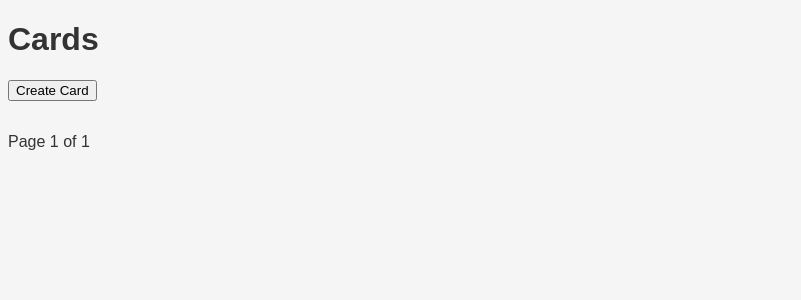
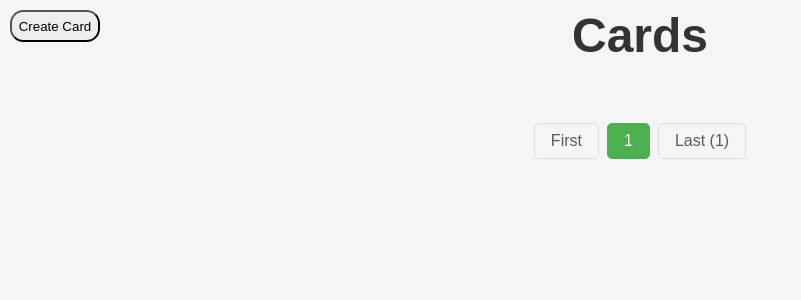
Before and after one commit to Larionov0/TaggedIMGGallery, a Django app: page /cards/ in a window 1280 px wide. Shown: the top 300 px of the page, without its empty margins (0-801 px from the left). Run offline with Django 4.2, Linux system fonts and the light colour scheme; data that the repository does not hold is empty.

Commit message:
Updated UI + Paginator UI + added create from card function

```diff
--- a/Main/static/CSS/styles.css
+++ b/Main/static/CSS/styles.css
@@ -47,3 +47,19 @@ a:focus {
     color: #23527c;
     text-decoration: underline;
 }
+
+h1 {
+    font-size: 3em;
+    margin: 0 0 0.5em;
+    text-align: center;
+}
+
+#create_card_a button {
+    /* margin: 0 0 0.5em; */
+    padding: 0.5em;
+    background-color: #eee;
+    border-radius: 1em;
+    position: absolute;
+    left: 10px;
+    top: 10px;
+}
--- a/Main/templates/card_list.html
+++ b/Main/templates/card_list.html
@@ -3,11 +3,12 @@
 <head>
   <title>Card List</title>
   {% load static %}
+
   <link rel="stylesheet" type="text/css" href="{% static 'CSS/styles.css' %}">
 </head>
 <body>
   <h1>Cards</h1>
-  <a href="/cards/create/"><button>Create Card</button></a>
+  <a href="/cards/create/" id="create_card_a"><button>Create Card</button></a>
   <div class="cards">
     {% for card in cards %}
     <div class="card">
@@ -19,16 +20,113 @@
     {% endfor %}
   </div>
 
-  <div>
-    <span>Page {{ cards.number }} of {{ cards.paginator.num_pages }}</span>
+<style>
+  .pagination {
+    display: flex;
+    justify-content: center;
+    padding: 20px 0;
+  }
 
-    {% if cards.has_previous %}
-      <a href="?page={{ cards.previous_page_number }}">previous</a>
-    {% endif %}
+  .pagination a, .pagination span {
+    color: #5a5a5a;
+    float: left;
+    padding: 8px 16px;
+    text-decoration: none;
+    transition: background-color .3s;
+    margin: 0 4px;
+    border-radius: 5px;
+    border: 1px solid #ddd;
+  }
 
-    {% if cards.has_next %}
-      <a href="?page={{ cards.next_page_number }}">next</a>
-    {% endif %}
+  .pagination a.active {
+    background-color: #4caf50;
+    color: white;
+    border: 1px solid #4caf50;
+  }
+
+  .pagination a:hover:not(.active) {
+    background-color: #ddd;
+  }
+
+  .pagination a:first-child {
+    border-top-left-radius: 5px;
+    border-bottom-left-radius: 5px;
+  }
+
+  .pagination a:last-child {
+    border-top-right-radius: 5px;
+    border-bottom-right-radius: 5px;
+  }
+  </style>
+
+  <style>
+    .pagination {
+      display: flex;
+      justify-content: center;
+      padding: 20px 0;
+    }
+
+    .pagination a, .pagination span {
+      color: #5a5a5a;
+      float: left;
+      padding: 8px 16px;
+      text-decoration: none;
+      transition: background-color .3s;
+      margin: 0 4px;
+      border-radius: 5px;
+      border: 1px solid #ddd;
+    }
+
+    .pagination a.active {
+      background-color: #4caf50;
+      color: white;
+      border: 1px solid #4caf50;
+    }
+
+    .pagination a:hover:not(.active) {
+      background-color: #ddd;
+    }
+
+    .pagination a:first-child {
+      border-top-left-radius: 5px;
+      border-bottom-left-radius: 5px;
+    }
+
+    .pagination a:last-child {
+      border-top-right-radius: 5px;
+      border-bottom-right-radius: 5px;
+    }
+    </style>
+
+    <div class="pagination">
+      <a href="?page=1">First</a>
+
+      {% if cards.has_previous %}
+        <a href="?page={{ cards.previous_page_number }}">Previous</a>
+      {% endif %}
+
+      {% for page_num in page_range %}
+          {% if cards.number == page_num %}
+              <a class="active" href="?page={{ page_num }}">{{ page_num }}</a>
+          {% else %}
+              <a href="?page={{ page_num }}">{{ page_num }}</a>
+          {% endif %}
+      {% endfor %}
+
+      {% if cards.has_next %}
+        <a href="?page={{ cards.next_page_number }}">Next</a>
+      {% endif %}
+
+      <a href="?page={{ cards.paginator.num_pages }}">Last ({{ cards.paginator.num_pages }})</a>
   </div>
 </body>
+<script>
+  // CTRL + N
+  document.addEventListener('keydown', function(event) {
+    if (event.key === 'n') {
+      event.preventDefault();
+      window.location.href = '/cards/create/';
+    }
+  });
+</script>
 </html>
--- a/Main/urls.py
+++ b/Main/urls.py
@@ -9,4 +9,5 @@ urlpatterns = [
     path('cards/save/', save_card, name='save_card'),
     path('cards/create/', create_card, name='create_card'),
     path('cards/<int:card_id>/delete/', delete_card, name='delete_card'),
+    path('cards/<int:card_id>/create/', create_card_from_card, name='create_card_from_card'),
 ]
--- a/Main/views.py
+++ b/Main/views.py
@@ -29,6 +29,17 @@ def create_card(request):
                   {
                       'card': None,
                       'tags': [],
+                      'all_tags': [tag.name for tag in Tag.objects.all()],
+                      'image_parts': []
+                  })
+
+
+def create_card_from_card(request, card_id):
+    card = get_object_or_404(Card, id=card_id)
+    return render(request, 'card_detail.html',
+                  {
+                      'card': None,
+                      'tags': [tag.name for tag in card.tags.all()],
                       'all_tags': [tag.name for tag in Tag.objects.all()],
                       'image_parts': []
                   })
@@ -117,11 +128,11 @@ def save_card(request):
 
 def card_list(request):
     tags = request.GET.get('tags', None)
-    cards_amount = request.GET.get('cards_amount', 10)  # Default is 10 cards per page
+    cards_amount = request.GET.get('cards_amount', 10)  # Default
     page = request.GET.get('page', 1)  # Default is first page
 
     # Get all cards
-    cards = Card.objects.all()
+    cards = Card.objects.all().order_by('-created_at')
 
     # Filter cards by tags if tags are provided
     if tags:
@@ -132,4 +143,7 @@ def card_list(request):
     paginator = Paginator(cards, cards_amount)
     cards = paginator.get_page(page)
 
-    return render(request, 'card_list.html', {'cards': cards})
+    # Page numbers range
+    page_range = list(paginator.page_range)[max(0, cards.number - 3):min(cards.paginator.num_pages, cards.number + 2)]
+
+    return render(request, 'card_list.html', {'cards': cards, 'page_range': page_range})
```
Also changed, not shown: Main/templates/card_detail.html (+12 -3 lines).
